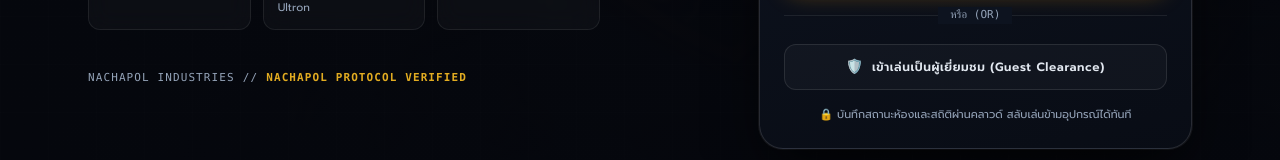
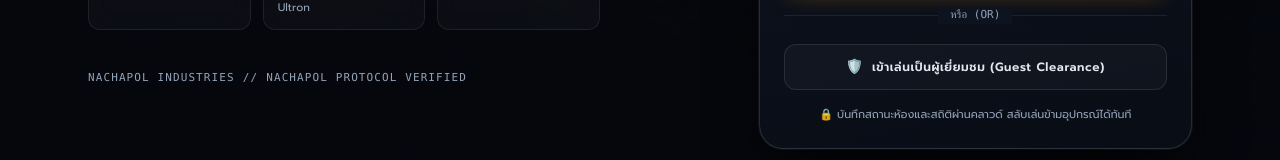
Before and after one commit to sanior09/marvel-splendor, a React (Vite) app in the folder client/: page / in a window 1280 px wide. Shown: the part 512-672 px from the top of the page. Built offline with nearby package versions, Linux system fonts and the light colour scheme; no server answers.

Commit message:
style: unify footer telemetry color for Nachapol Industries and Protocol

```diff
--- a/client/src/components/LoginScreen.tsx
+++ b/client/src/components/LoginScreen.tsx
@@ -156,7 +156,7 @@ export const LoginScreen: React.FC<LoginScreenProps> = ({ auth, onContinueAsGues
           <div className="hidden lg:flex items-center gap-2 pt-4 text-[11px] text-slate-400 font-mono tracking-widest uppercase">
             <span>NACHAPOL INDUSTRIES</span>
             <span>//</span>
-            <span className="text-amber-400/90 font-semibold">NACHAPOL PROTOCOL VERIFIED</span>
+            <span>NACHAPOL PROTOCOL VERIFIED</span>
           </div>
         </div>
 
```
